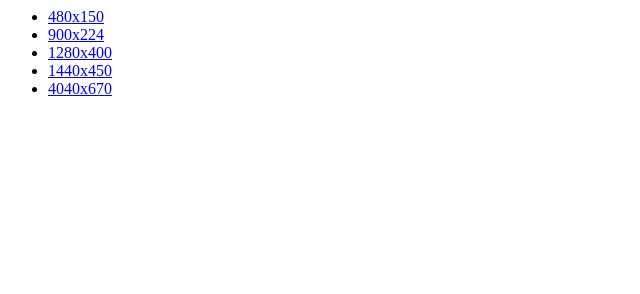
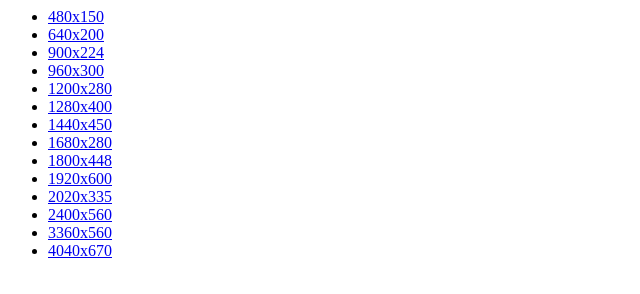
Before and after one commit to aemcknig/aemcknig.github.io, a plain HTML site: page waen/index.html in a window 1280 px wide. Shown: the whole page, without its empty margins (0-640 px from the left). Drawn offline with Linux system fonts and the light colour scheme.

Commit message:
all dimensions for waen

```diff
--- a/waen/index.html
+++ b/waen/index.html
@@ -2,9 +2,18 @@
 <body>
 <ul>
     <li><a href="waen_480x150.html">480x150</a></li>
+    <li><a href="waen_640x200.html">640x200</a></li>
     <li><a href="waen_900x224.html">900x224</a></li>
+    <li><a href="waen_960x300.html">960x300</a></li>
+    <li><a href="waen_1200x280.html">1200x280</a></li>
     <li><a href="waen_1280x400.html">1280x400</a></li>
     <li><a href="waen_1440x450.html">1440x450</a></li>
+    <li><a href="waen_1680x280.html">1680x280</a></li>
+    <li><a href="waen_1800x448.html">1800x448</a></li>
+    <li><a href="waen_1920x600.html">1920x600</a></li>
+    <li><a href="waen_2020x335.html">2020x335</a></li>
+    <li><a href="waen_2400x560.html">2400x560</a></li>
+    <li><a href="waen_3360x560.html">3360x560</a></li>
     <li><a href="waen_4040x670.html">4040x670</a></li>
 </ul>
 </body>
```
Also changed, not shown: waen/waen_1200x280.html (added, +1 -0 lines), waen/waen_1680x280.html (added, +1 -0 lines), waen/waen_1800x448.html (added, +1 -0 lines), waen/waen_1920x600.html (added, +1 -0 lines), waen/waen_2020x335.html (added, +1 -0 lines), waen/waen_2400x560.html (added, +1 -0 lines), waen/waen_3360x560.html (added, +1 -0 lines), waen/waen_640x200.html (added, +1 -0 lines), waen/waen_960x300.html (added, +1 -0 lines).
